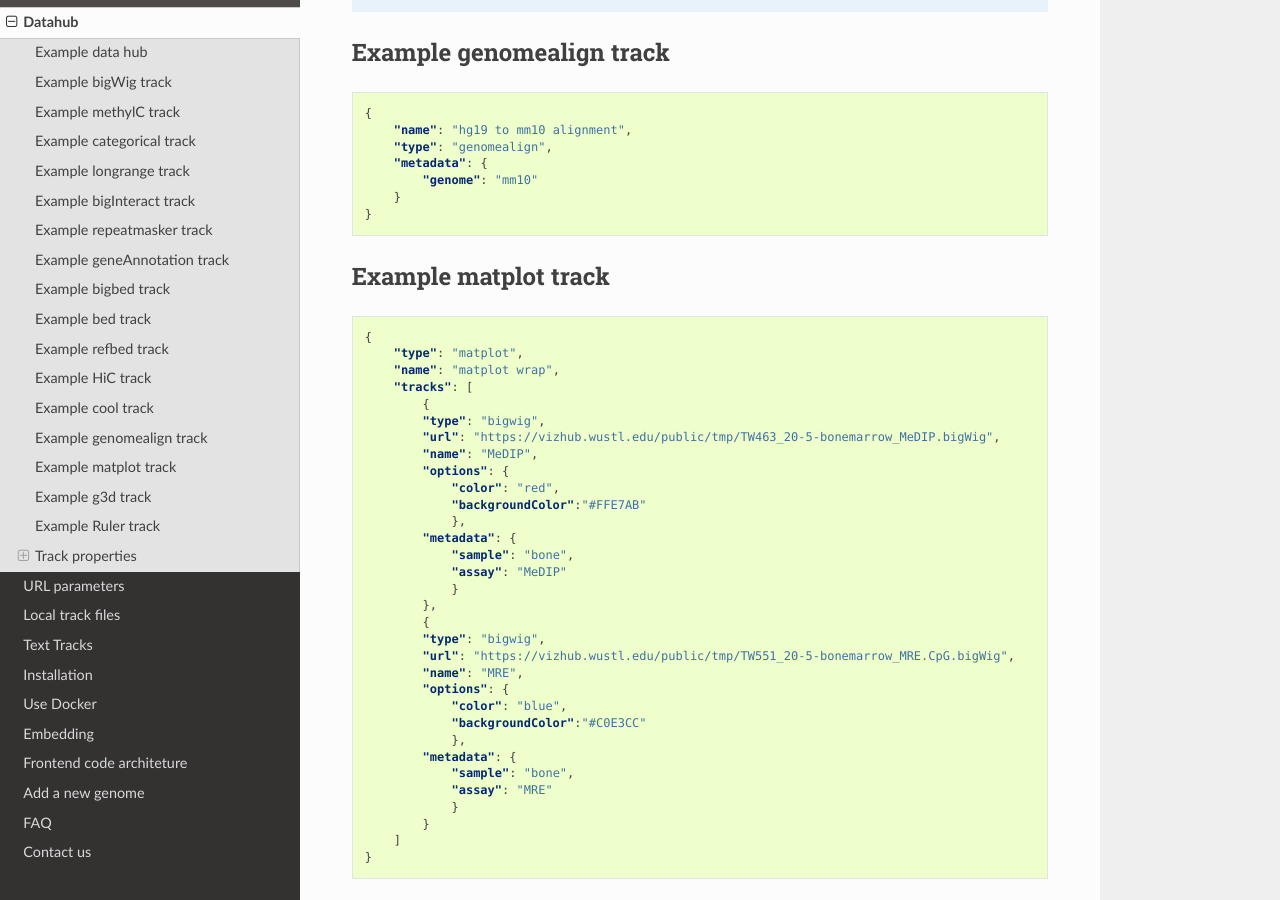
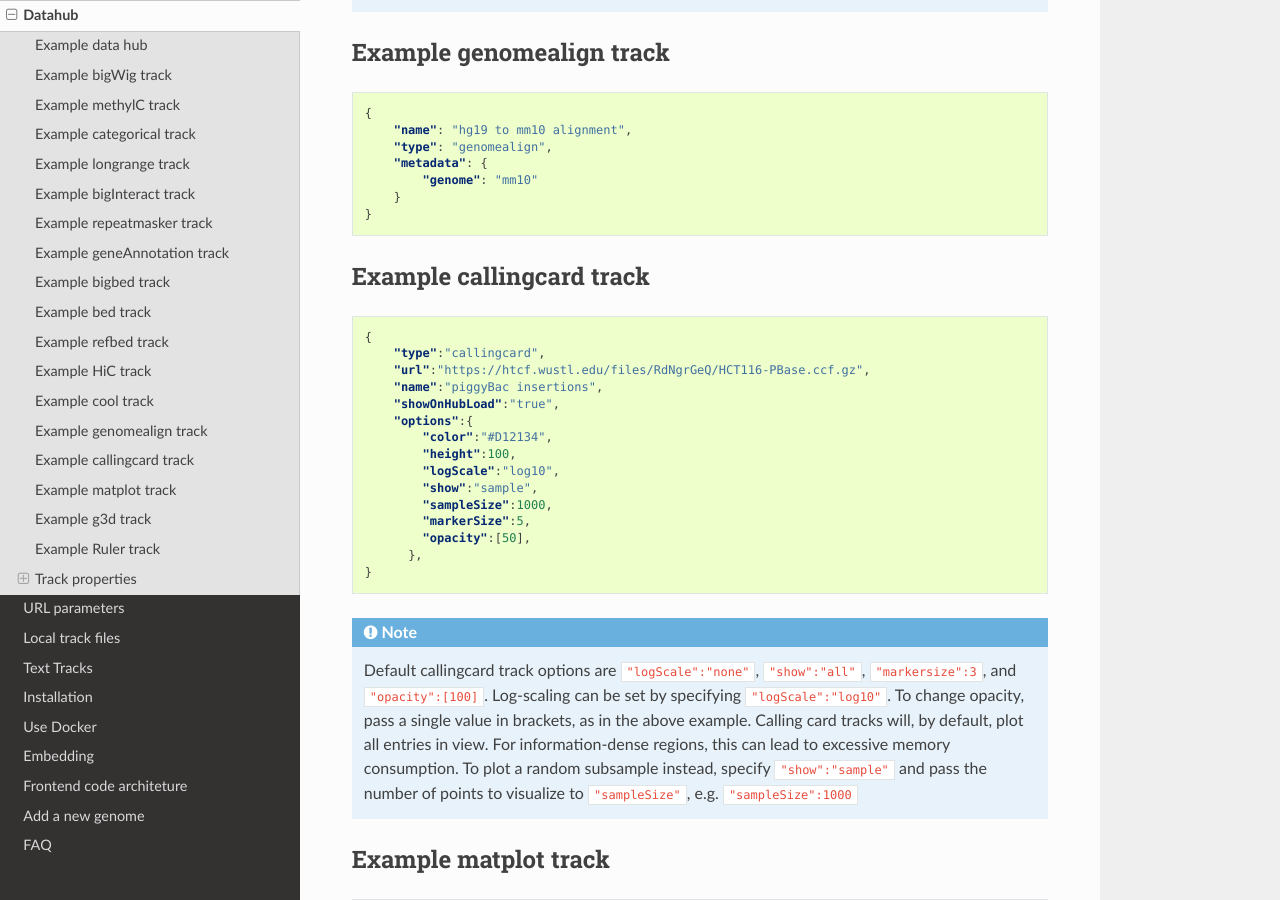
Before and after one commit to lidaof/eg-docs, a Sphinx documentation site: the page built from docs/datahub.rst, in a window 1280 px wide and 900 px high, scrolled down 4676 px. Built offline with Sphinx 7.4.7 and the Read the Docs theme 2.0.0, drawn with Linux system fonts in a browser that asks for light colours.

Commit message:
Updated calling card track documentation

```diff
--- a/docs/datahub.rst
+++ b/docs/datahub.rst
@@ -267,6 +267,33 @@ Example genomealign track
             "genome": "mm10"
         }
     }
+
+Example callingcard track
+-------------------------
+
+.. code-block:: json
+
+    {
+        "type":"callingcard",
+        "url":"https://htcf.wustl.edu/files/RdNgrGeQ/HCT116-PBase.ccf.gz",
+        "name":"piggyBac insertions",
+        "showOnHubLoad":"true",
+        "options":{
+            "color":"#D12134",
+            "height":100,
+            "logScale":"log10",
+            "show":"sample",
+            "sampleSize":1000,
+            "markerSize":5,
+            "opacity":[50],
+          },
+    }
+
+.. note:: Default callingcard track options are ``"logScale":"none"``, ``"show":"all"``, ``"markersize":3``, and ``"opacity":[100]``.
+          Log-scaling can be set by specifying ``"logScale":"log10"``. To change opacity, pass a single value in brackets, as in the above example.
+          Calling card tracks will, by default, plot all entries in view. For information-dense regions, this can lead to excessive memory consumption.
+          To plot a random subsample instead, specify ``"show":"sample"`` and pass the number of points to visualize to ``"sampleSize"``, e.g.
+          ``"sampleSize":1000``
 
 Example matplot track
 ---------------------
```
Also changed, not shown: docs/tracks.rst (+5 -4 lines).
